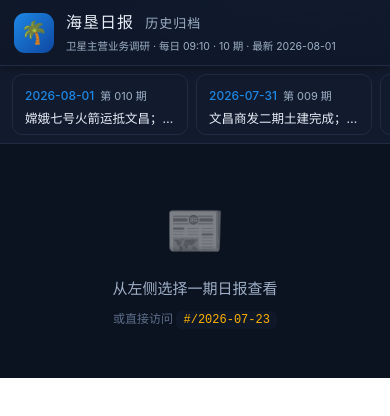
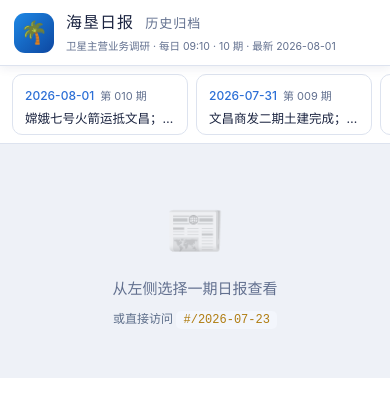
Before and after one commit to pandhow/haiken-archive, a plain HTML site: page index.html in a window 390 px wide. Drawn offline with Linux system fonts and the light colour scheme.

Commit message:
sync styles.css

```diff
--- a/styles.css
+++ b/styles.css
@@ -67,16 +67,22 @@ body{background:radial-gradient(1200px 600px at 85% -10%,#16233c 0%,var(--bg) 55
 .issue-list::-webkit-scrollbar,.about::-webkit-scrollbar{width:8px}
 .issue-list::-webkit-scrollbar-thumb,.about::-webkit-scrollbar-thumb{background:#2a3a57;border-radius:4px}
 
-/* ====== 移动端（仅手机 ≤600px）：横向期次条 + 单页一个大滚动（同东南亚卫星动态）====== */
+/* ====== 移动端（仅手机 ≤600px）：横向期次条 + 单页一个大滚动（同东南亚卫星动态，浅色主题）====== */
 @media (max-width:600px){
-  body{overflow:auto}
+  /* 浅色调变量：与东南亚卫星手机模块一致 */
+  :root{
+    --bg:#eef1f7; --panel:#ffffff; --panel2:#f3f6fc; --line:#dde3ef;
+    --ink:#1b2440; --sub:#62708f; --haiken:#2c6fd6; --hi:#b07d12; --ok:#0f9d8c;
+  }
+  body{overflow:auto;background:var(--bg);color:var(--ink)}
   #app{display:block;height:auto;min-height:100vh;overflow:visible}
   .topbar{flex-direction:column;align-items:stretch;gap:8px;padding:10px 14px;
-    position:sticky;top:0;z-index:30;box-shadow:0 2px 10px rgba(0,0,0,.35)}
+    position:sticky;top:0;z-index:30;background:var(--panel);box-shadow:0 2px 10px rgba(20,40,90,.08)}
   .topbar h1{font-size:16px}
   .topbar .meta{font-size:10.5px}
   .search{display:none}
   .layout{display:block}
+  /* 滑动框①：横向期次条（浅色 + 浅色滚动条） */
   .sidebar{width:100%;flex:0 0 auto;max-height:92px;border-right:none;border-bottom:1px solid var(--line);
     background:var(--panel);display:flex;flex-direction:row;align-items:stretch;overflow-x:auto;overflow-y:hidden}
   .side-head{display:none}
@@ -87,8 +93,20 @@ body{background:radial-gradient(1200px 600px at 85% -10%,#16233c 0%,var(--bg) 55
   .issue-item .tag{display:none}
   .issue-item .title{font-size:12.5px;margin:2px 0 0;max-width:150px;overflow:hidden;text-overflow:ellipsis}
   .side-foot{display:none}
-  .viewer{display:block;height:auto;min-height:60vh;overflow:visible}
+  /* 滑动框②：内容/关于区（浅底深字 + 浅色滚动条） */
+  .viewer{display:block;height:auto;min-height:60vh;overflow:visible;background:var(--bg)}
   .empty{position:static;padding:48px 20px}
   .issue-frame{position:static;width:100%;height:auto;min-height:60vh;border:none;display:block;background:#fff}
-  .about{position:static;padding:20px 18px}
+  .about{position:static;padding:20px 18px;color:var(--ink)}
+  .about h2{color:var(--hi)}
+  .about h3{color:var(--ok)}
+  .about p,.about li{color:#475270}
+  .about code{background:var(--panel2);color:var(--hi);border:1px solid var(--line)}
+  .about pre{background:var(--panel2);border:1px solid var(--line);color:#475270}
+  .about .hint{color:#9aa6bd}
+  /* 浅色滚动条（期次条横向 + 内容/关于纵向） */
+  .sidebar::-webkit-scrollbar{height:6px}
+  .sidebar::-webkit-scrollbar-thumb{background:#c2cce0;border-radius:4px}
+  .about::-webkit-scrollbar,.issue-list::-webkit-scrollbar{width:8px}
+  .about::-webkit-scrollbar-thumb,.issue-list::-webkit-scrollbar-thumb{background:#c2cce0;border-radius:4px}
 }
```
